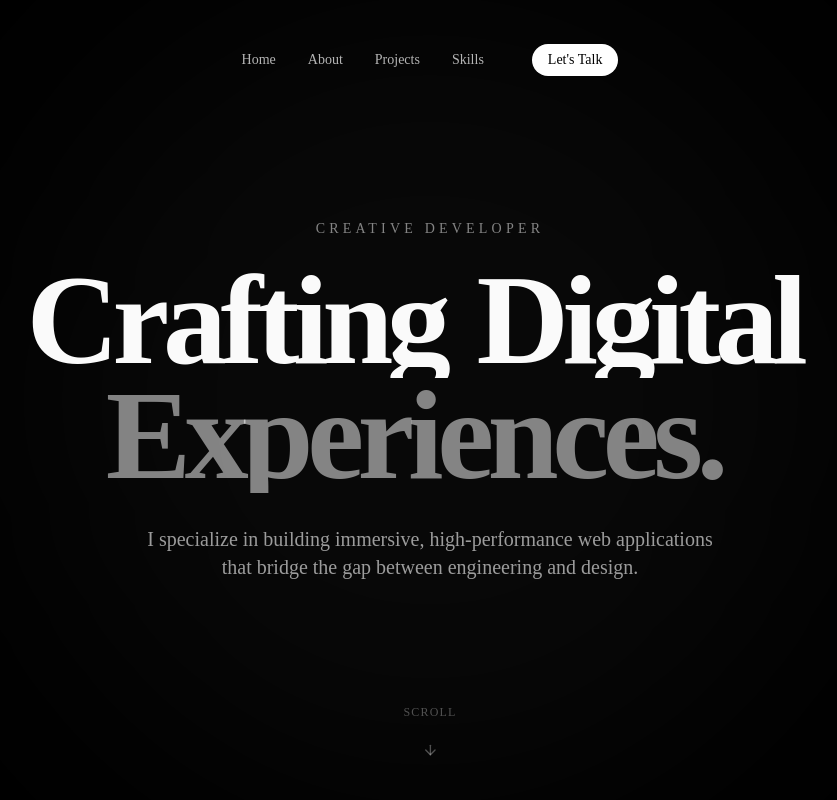
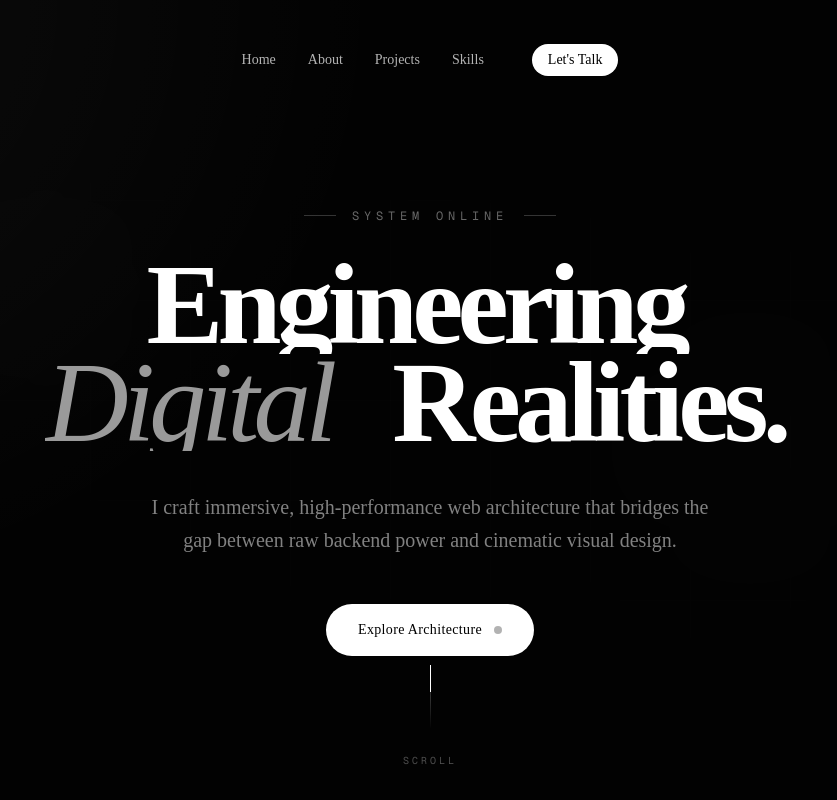
Before and after one commit to riyan-10/Portfolio, a Next.js app: page / in a window 1280 px wide. Shown: the top 800 px of the page, without its empty margins (210-1047 px from the left). Built offline with nearby package versions, Linux system fonts and the light colour scheme.

Commit message:
feat: Upgrade Hero to premium cinematic interactive experience

```diff
--- /dev/null
+++ b/components/animations/MagneticButton.tsx
@@ -0,0 +1,65 @@
+"use client";
+
+import { useRef, useState } from "react";
+import { motion, useSpring } from "framer-motion";
+import { cn } from "@/lib/utils";
+
+interface MagneticButtonProps {
+  children: React.ReactNode;
+  className?: string;
+  intensity?: number;
+  onClick?: () => void;
+}
+
+export function MagneticButton({
+  children,
+  className,
+  intensity = 0.5,
+  onClick
+}: MagneticButtonProps) {
+  const ref = useRef<HTMLDivElement>(null);
+  const [isHovered, setIsHovered] = useState(false);
+
+  // Spring configurations for smooth, physical motion
+  const springConfig = { damping: 15, stiffness: 150, mass: 0.1 };
+  const x = useSpring(0, springConfig);
+  const y = useSpring(0, springConfig);
+
+  const handleMouseMove = (e: React.MouseEvent<HTMLDivElement>) => {
+    if (!ref.current) return;
+    const { clientX, clientY } = e;
+    const { height, width, left, top } = ref.current.getBoundingClientRect();
+
+    // Calculate distance from center of the button
+    const centerX = left + width / 2;
+    const centerY = top + height / 2;
+
+    // Calculate pull based on cursor distance and intensity
+    const pullX = (clientX - centerX) * intensity;
+    const pullY = (clientY - centerY) * intensity;
+
+    x.set(pullX);
+    y.set(pullY);
+  };
+
+  const handleMouseLeave = () => {
+    setIsHovered(false);
+    x.set(0);
+    y.set(0);
+  };
+
+  return (
+    <motion.div
+      ref={ref}
+      onMouseMove={handleMouseMove}
+      onMouseEnter={() => setIsHovered(true)}
+      onMouseLeave={handleMouseLeave}
+      onClick={onClick}
+      style={{ x, y }}
+      className={cn("relative cursor-pointer z-50", className)}
+    >
+      {/* Optional: Add a subtle glow inside the button when hovered */}
+      {children}
+    </motion.div>
+  );
+}
--- a/components/sections/Hero.tsx
+++ b/components/sections/Hero.tsx
@@ -1,9 +1,10 @@
 "use client";
 
-import { useRef } from "react";
-import { motion, useScroll, useTransform } from "framer-motion";
+import { useRef, useEffect } from "react";
+import { motion, useScroll, useTransform, useMotionTemplate, useSpring } from "framer-motion";
 import { RevealText } from "@/components/animations/RevealText";
 import { FadeIn } from "@/components/animations/FadeIn";
+import { MagneticButton } from "@/components/animations/MagneticButton";
 import { ArrowDown } from "lucide-react";
 
 export function Hero() {
@@ -13,61 +14,117 @@ export function Hero() {
     offset: ["start start", "end start"],
   });
 
-  const y = useTransform(scrollYProgress, [0, 1], ["0%", "50%"]);
-  const opacity = useTransform(scrollYProgress, [0, 1], [1, 0]);
+  // Smooth out the scroll transforms
+  const smoothY = useSpring(scrollYProgress, { damping: 20, stiffness: 100 });
+
+  // Parallax elements with different depth layers
+  const yBg = useTransform(smoothY, [0, 1], ["0%", "40%"]);
+  const yText = useTransform(smoothY, [0, 1], ["0%", "100%"]);
+  const opacityText = useTransform(scrollYProgress, [0, 0.5], [1, 0]);
+  const scaleText = useTransform(smoothY, [0, 1], [1, 0.95]);
+
+  // Mouse reactive lighting
+  const mouseX = useSpring(0, { stiffness: 50, damping: 20 });
+  const mouseY = useSpring(0, { stiffness: 50, damping: 20 });
+
+  useEffect(() => {
+    const handleMouseMove = (e: MouseEvent) => {
+      // Normalize mouse coordinates to 0-1 for percentage based gradients
+      const x = (e.clientX / window.innerWidth) * 100;
+      const y = (e.clientY / window.innerHeight) * 100;
+      mouseX.set(x);
+      mouseY.set(y);
+    };
+
+    window.addEventListener("mousemove", handleMouseMove);
+    return () => window.removeEventListener("mousemove", handleMouseMove);
+  }, [mouseX, mouseY]);
+
+  // Construct dynamic background gradient based on mouse position
+  const backgroundGlow = useMotionTemplate`radial-gradient(1200px circle at ${mouseX}% ${mouseY}%, rgba(255, 255, 255, 0.04), transparent 50%)`;
 
   return (
     <section
       id="home"
       ref={containerRef}
-      className="relative h-screen flex items-center justify-center overflow-hidden bg-black"
+      className="relative h-screen flex flex-col items-center justify-center overflow-hidden bg-[#020202]"
     >
-      {/* Subtle Background Glow */}
-      <div className="absolute inset-0 z-0">
-        <div className="absolute top-1/2 left-1/2 -translate-x-1/2 -translate-y-1/2 w-[800px] h-[800px] bg-white/[0.03] blur-[120px] rounded-full pointer-events-none" />
-      </div>
+      {/* Dynamic Cursor Lighting */}
+      <motion.div
+        className="absolute inset-0 z-0 pointer-events-none"
+        style={{ background: backgroundGlow }}
+      />
+
+      {/* Floating abstract layers (Depth Simulation) */}
+      <motion.div style={{ y: yBg }} className="absolute inset-0 z-0 pointer-events-none opacity-40">
+        <div className="absolute top-[20%] left-[10%] w-64 h-64 bg-white/[0.02] rounded-full blur-[80px]" />
+        <div className="absolute bottom-[20%] right-[10%] w-96 h-96 bg-white/[0.015] rounded-full blur-[100px]" />
+        {/* Subtle geometric grid to ground the space */}
+        <div className="absolute inset-0 bg-[linear-gradient(rgba(255,255,255,0.015)_1px,transparent_1px),linear-gradient(90deg,rgba(255,255,255,0.015)_1px,transparent_1px)] bg-[size:100px_100px] [mask-image:radial-gradient(ellipse_60%_50%_at_50%_50%,#000_20%,transparent_100%)]" />
+      </motion.div>
 
       <motion.div
-        style={{ y, opacity }}
-        className="relative z-10 flex flex-col items-center text-center px-4"
+        style={{ y: yText, opacity: opacityText, scale: scaleText }}
+        className="relative z-10 flex flex-col items-center text-center px-4 mt-16"
       >
-        <FadeIn delay={1.5} direction="down">
-          <p className="text-white/50 tracking-[0.3em] uppercase text-xs md:text-sm mb-6 font-medium">
-            Creative Developer
+        <FadeIn delay={1.8} direction="up">
+          <div className="flex items-center gap-4 mb-8">
+            <div className="h-[1px] w-8 bg-white/20" />
+            <p className="text-white/40 tracking-[0.4em] uppercase text-xs font-mono">
+              System Online
+            </p>
+            <div className="h-[1px] w-8 bg-white/20" />
+          </div>
+        </FadeIn>
+
+        {/* Cinematic Typography Choreography */}
+        <h1 className="text-5xl md:text-8xl lg:text-[9vw] leading-[0.85] font-bold tracking-tighter mb-10 flex flex-col items-center">
+          <RevealText text="Engineering" delay={2.0} className="justify-center text-white" />
+          <div className="flex flex-wrap justify-center items-center gap-x-4 md:gap-x-8">
+            <RevealText text="Digital" delay={2.3} className="text-white/60 italic font-light" />
+            <RevealText text="Realities." delay={2.5} className="text-white" />
+          </div>
+        </h1>
+
+        <FadeIn delay={3.2} direction="up" className="max-w-xl">
+          <p className="text-white/50 text-lg md:text-xl font-light leading-relaxed">
+            I craft immersive, high-performance web architecture that bridges the gap between raw backend power and cinematic visual design.
           </p>
         </FadeIn>
 
-        <h1 className="text-5xl md:text-8xl lg:text-[10vw] leading-[0.9] font-bold tracking-tighter mb-8">
-          <RevealText text="Crafting Digital" delay={1.8} className="justify-center" />
-          <RevealText text="Experiences." delay={2.2} className="justify-center text-white/50" />
-        </h1>
-
-        <FadeIn delay={2.8}>
-          <p className="max-w-xl text-white/60 text-lg md:text-xl font-light">
-            I specialize in building immersive, high-performance web applications
-            that bridge the gap between engineering and design.
-          </p>
+        {/* Magnetic Interactions */}
+        <FadeIn delay={3.8} direction="up" className="mt-12">
+          <MagneticButton intensity={0.4}>
+            <button
+              onClick={() => {
+                document.querySelector('#projects')?.scrollIntoView({ behavior: 'smooth' });
+              }}
+              className="group relative px-8 py-4 bg-white text-black rounded-full overflow-hidden font-medium tracking-wide text-sm flex items-center gap-3 transition-colors hover:bg-white/90"
+            >
+              <span className="relative z-10">Explore Architecture</span>
+              <div className="relative z-10 w-2 h-2 rounded-full bg-black/30 group-hover:bg-black/50 transition-colors" />
+            </button>
+          </MagneticButton>
         </FadeIn>
       </motion.div>
 
-      {/* Scroll Indicator */}
+      {/* Cinematic Scroll Indicator */}
       <motion.div
-        className="absolute bottom-12 left-1/2 -translate-x-1/2 z-10"
+        className="absolute bottom-8 left-1/2 -translate-x-1/2 z-10"
         initial={{ opacity: 0 }}
         animate={{ opacity: 1 }}
-        transition={{ delay: 3.5, duration: 1 }}
+        transition={{ delay: 4.5, duration: 2 }}
       >
-        <div className="flex flex-col items-center gap-4 text-white/30">
-          <span className="text-xs tracking-widest uppercase writing-vertical-rl">
-            Scroll
-          </span>
-          <motion.div
-            animate={{ y: [0, 10, 0] }}
-            transition={{ repeat: Infinity, duration: 2, ease: "easeInOut" }}
-          >
-            <ArrowDown className="w-4 h-4" />
-          </motion.div>
-        </div>
+        <MagneticButton intensity={0.2} className="flex flex-col items-center gap-6 cursor-pointer">
+          <div className="h-16 w-[1px] bg-gradient-to-b from-white/0 via-white/20 to-white/0 relative overflow-hidden">
+            <motion.div
+              className="absolute top-0 left-0 w-full h-1/2 bg-white"
+              animate={{ top: ["-50%", "100%"] }}
+              transition={{ repeat: Infinity, duration: 2, ease: "linear" }}
+            />
+          </div>
+          <span className="text-[10px] text-white/30 uppercase tracking-[0.3em] font-mono">Scroll</span>
+        </MagneticButton>
       </motion.div>
     </section>
   );
```
Also changed, not shown: components/layout/LoadingScreen.tsx (+64 -19 lines).
